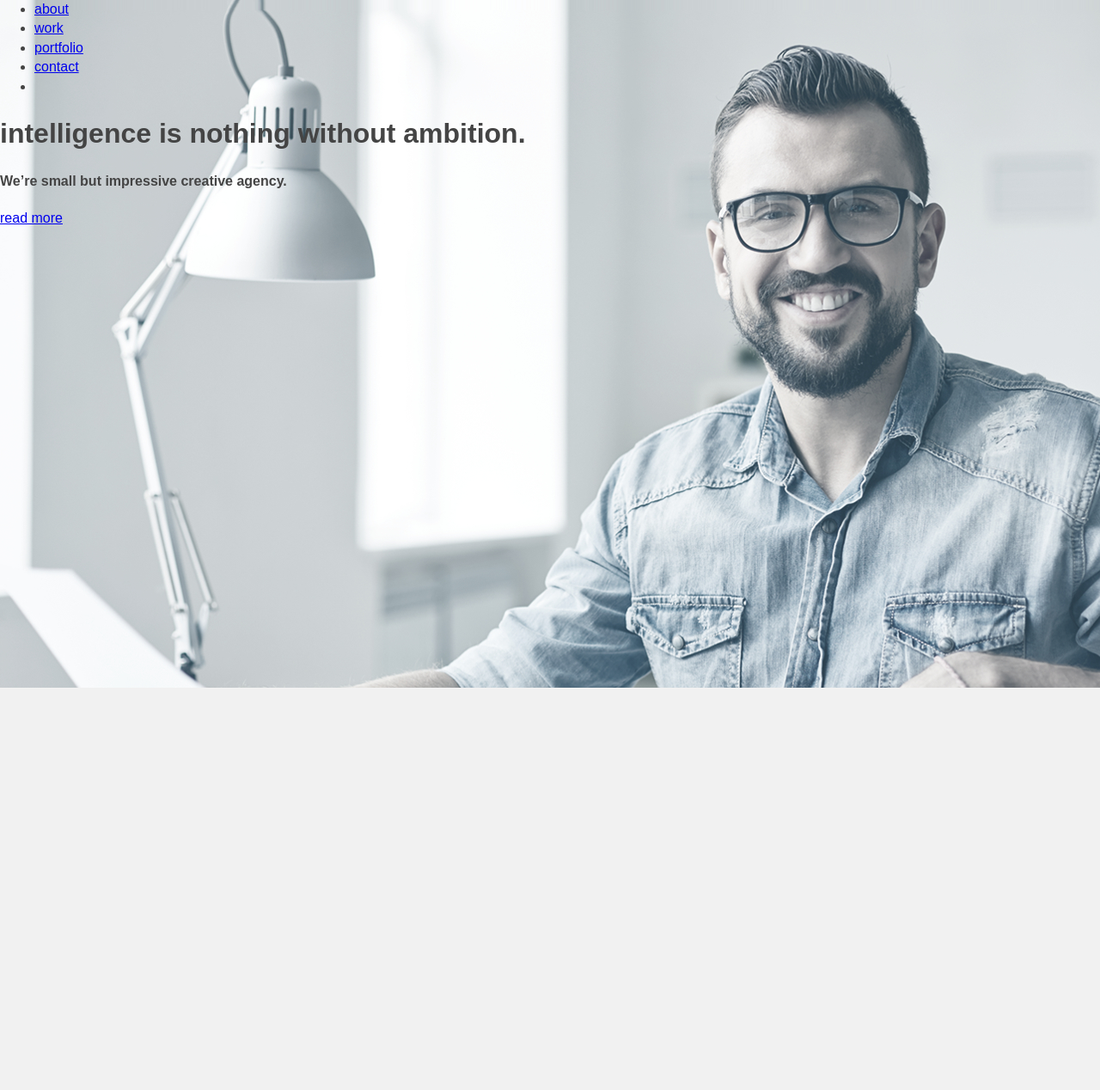
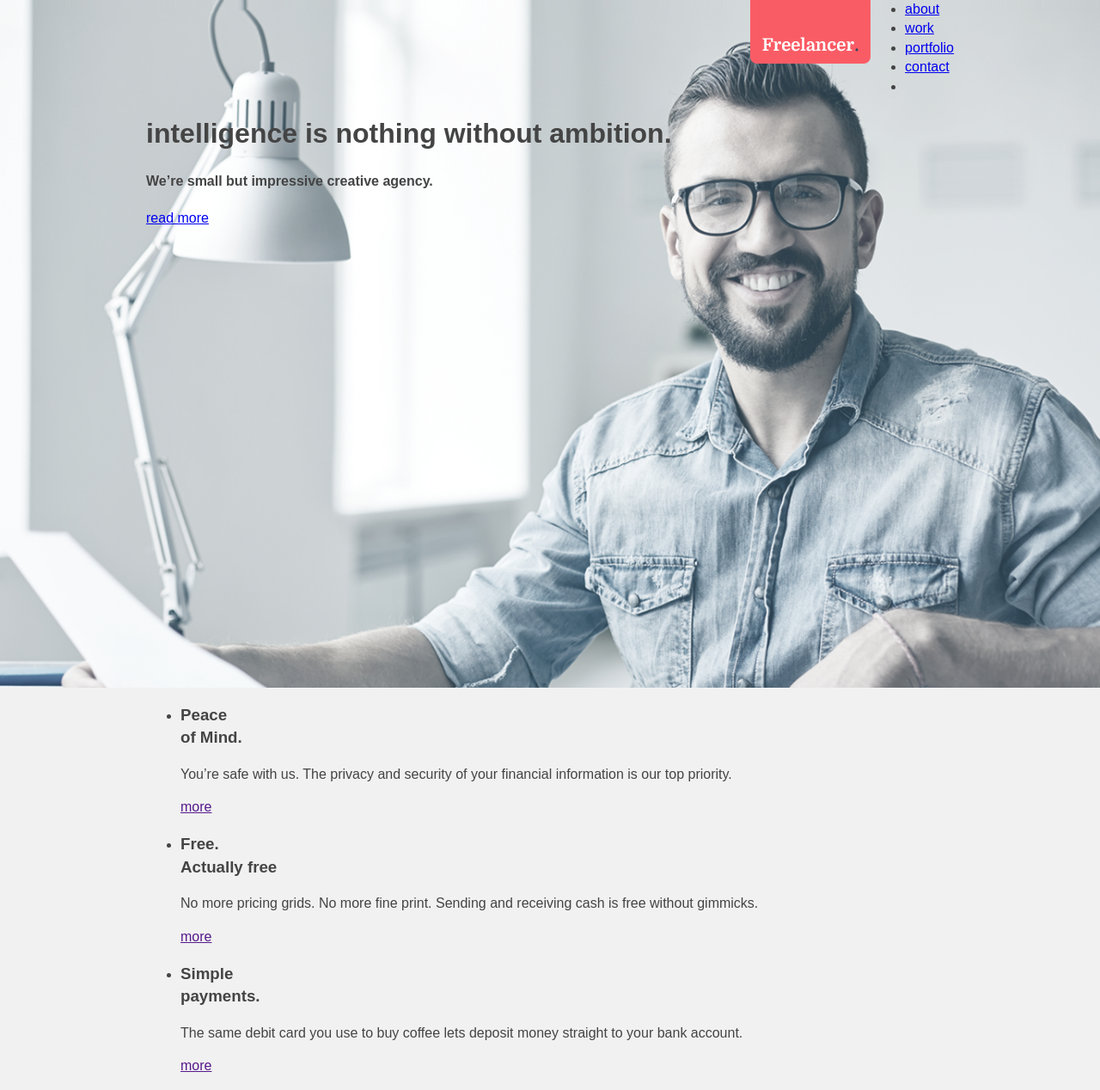
Before and after one commit to DenisTkachuk/portfolio, a plain HTML site: page freelancer/index.html in a window 1280 px wide. Shown: the whole page at 86% size. Before the commit the page ends 800 px from the top, so only its background shows below. Drawn offline with nearby package versions, Linux system fonts and the light colour scheme.

Commit message:
in progress

```diff
--- a/freelancer/css/_settings.scss
+++ b/freelancer/css/_settings.scss
@@ -1,3 +1,27 @@
+$contentWidth: 940px;
+$baseFontSize: 15px;
+$baseLineHeight: 1.2;
+$textColor: #9aa0ab;
+$accentColor: #fa5c65;
+$accentColorSec: #314a5b;
+
+%flex{
+    display: -webkit-box;
+    display: -moz-box;
+    display: -ms-flexbox;
+    display: -webkit-flex;
+    display: flex;
+
+    -webkit-flex-flow: row wrap;
+    justify-content: flex-end;
+}
+
+%ul{
+    list-style: none;
+    padding: 0;
+    margin: 0;
+}
+
 body {
     color: #444;
     background: #f1f1f1;
@@ -5,3 +29,9 @@ body {
     margin: 0;
     height: 100%;
 }
+
+.content-wrap {
+    max-width: $contentWidth;
+    width: 100%;
+    margin: 0 auto;
+}
--- a/freelancer/css/style.scss
+++ b/freelancer/css/style.scss
@@ -4,7 +4,12 @@
 .top {
     height: 100vh;
     box-sizing: border-box;
+    -webkit-background-size: cover;
+    background-size: cover;
+    background-position: 50% 0;
+    background-attachment: fixed;
     header {
+        @extend %flex;
         .logo {}
         nav {
             ul {
--- a/freelancer/index.html
+++ b/freelancer/index.html
@@ -23,8 +23,11 @@
 
         <!-- Add your site or application content here -->
         <section class="top" style="background-image: url(img/hero-image.jpg);">
+            <div class="content-wrap">
                 <header>
-                <a href="#" class="logo"></a>
+                    <a href="#" class="logo">
+                        <img src="img/Logo.png" alt="Freelancer">
+                    </a>
                     <nav>
                         <ul>
                             <li><a href="#">about</a></li>
@@ -42,6 +45,29 @@
                     <h1>intelligence is nothing without ambition.</h1>
                     <h4>We’re small but impressive creative agency.</h4>
                     <a href="#" class="btn btn-red">read more</a>
+                </div>
+            </div>
+        </section>
+
+        <section class="snippets">
+            <div class="content-wrap">
+                <ul>
+                    <li>
+                        <h3>Peace<br>of Mind.</h3>
+                        <p class="intro">You’re safe with us. The privacy and security of your financial information is our top priority.</p>
+                        <a href="" class="more">more</a>
+                    </li>
+                    <li>
+                        <h3>Free.<br>Actually free</h3>
+                        <p class="intro">No more pricing grids. No more fine print. Sending and receiving cash is free without gimmicks.</p>
+                        <a href="" class="more">more</a>
+                    </li>
+                    <li>
+                        <h3>Simple<br>payments.</h3>
+                        <p class="intro">The same debit card you use to buy coffee lets deposit money straight to your bank account.</p>
+                        <a href="" class="more">more</a>
+                    </li>
+                </ul>
             </div>
         </section>
 
```
Also changed, not shown: freelancer/css/style.css, 1 other file. Lines whose indentation alone changed are shown as unchanged.
